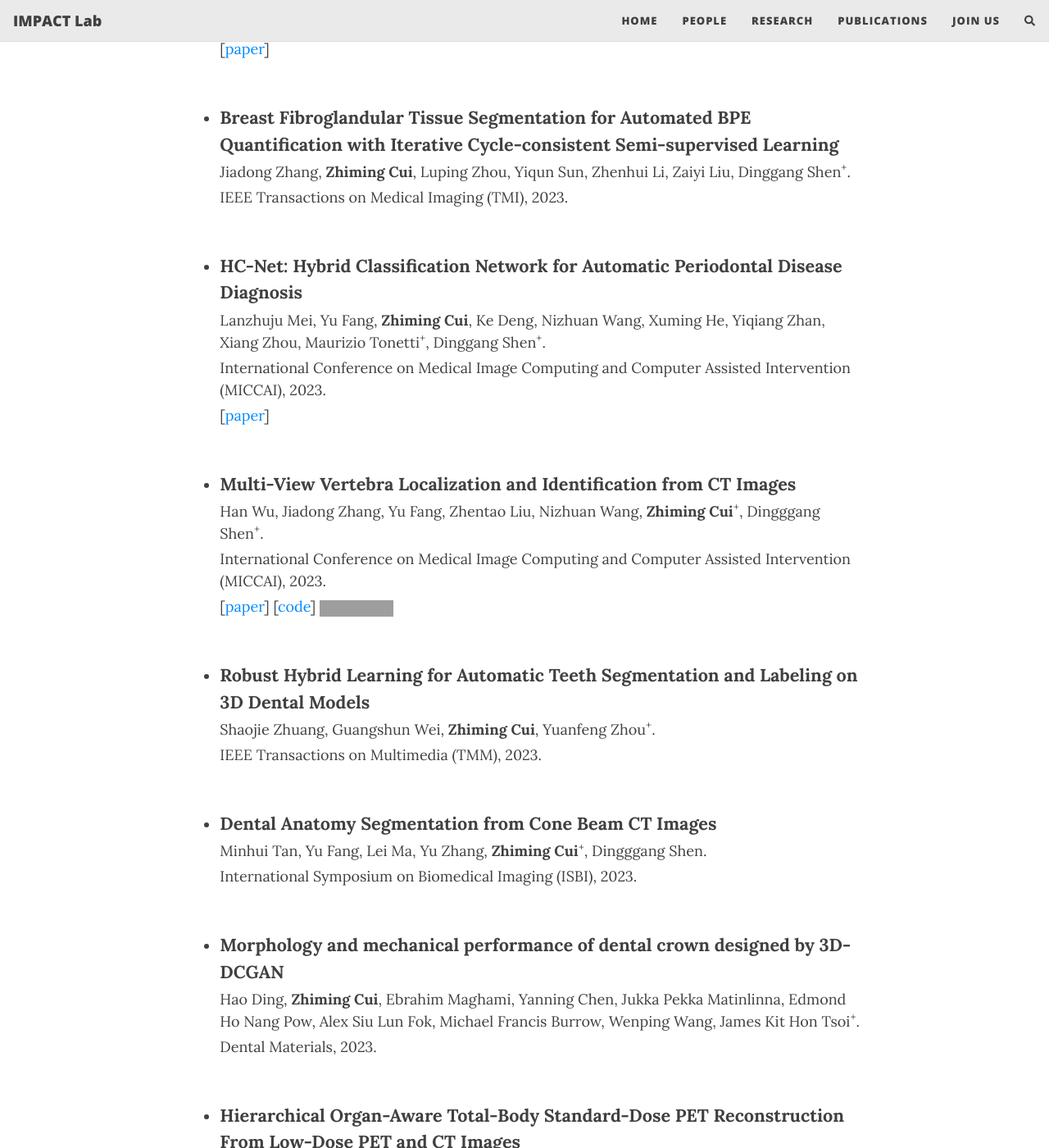
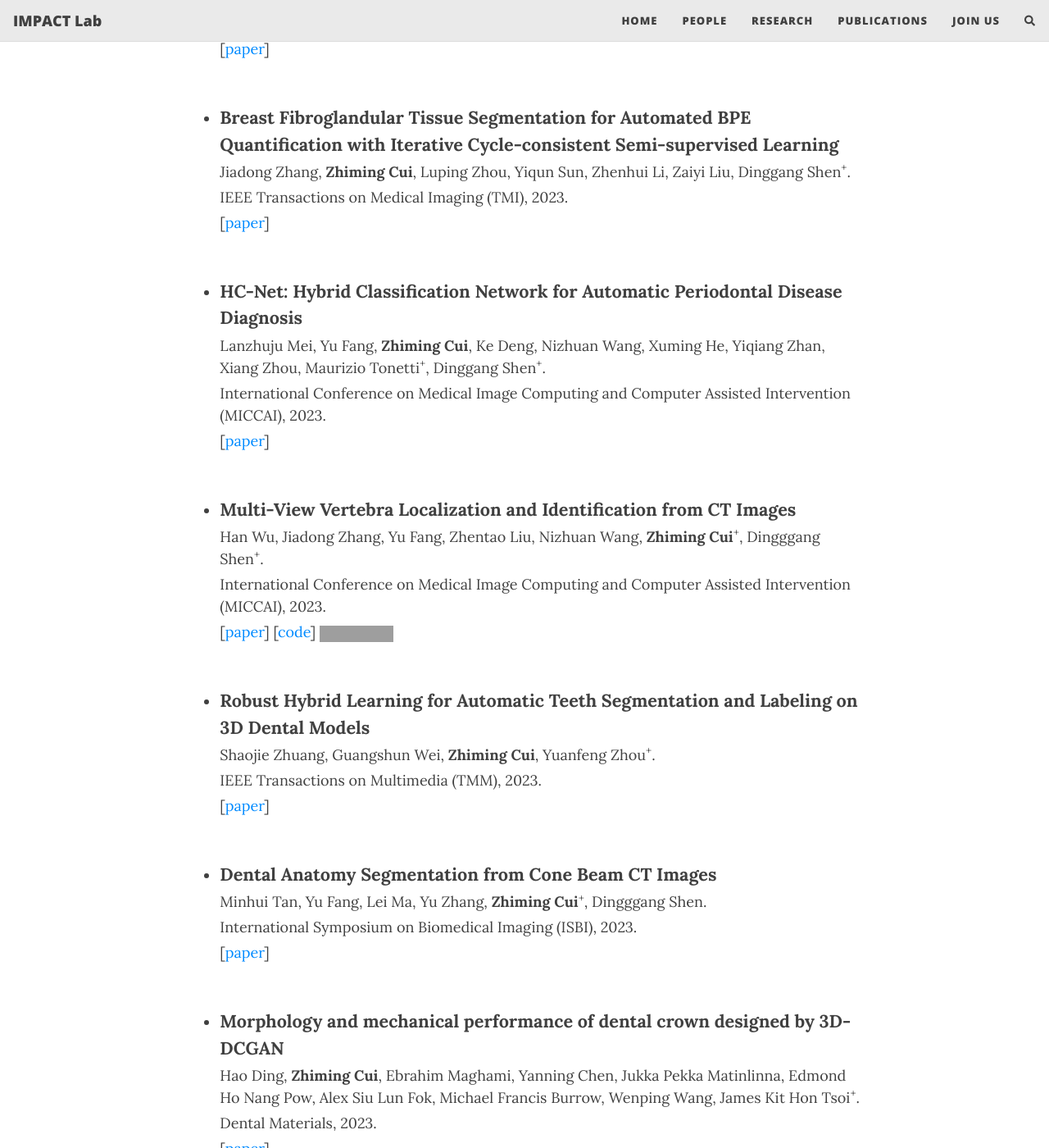
Before and after one commit to ShanghaiTech-IMPACT/shanghaitech-impact.github.io, a Jekyll site: the page built from publications.md, in a window 1280 px wide and 1400 px high, scrolled down 792 px. Shown: the whole window at 82% size. Built offline with Jekyll 4.4.1, drawn with Linux system fonts in a browser that asks for light colours; nearby versions of some CDN libraries; comment, search, counter and statistics services are not loaded; some of the changed text lies outside the part shown; grey boxes are pictures that could not be loaded.

Commit message:
Update publications.md

```diff
--- a/publications.md
+++ b/publications.md
@@ -21,11 +21,6 @@
             <p>British Machine Vision Conference (BMVC), 2023.</p>
             <p>[<a href="https://arxiv.org/abs/2310.11106" >paper</a>]</p>
     	</li>
-        <!-- <li>
-            <div class="title">A Generalized Dual-domain Generative Framework with Hierarchical Consistency for Medical Image Reconstruction and Synthesis</div>
-            <p>Jiadong Zhang*, Kaicong Sun*, Junwei Yang*, Yan Hu*, Yuning Gu*, <strong>Zhiming Cui</strong>*, Xiaopeng Zong, Fei Gao, Dinggang Shen<sup>+</sup>.</p>
-            <p>Nature Communications Engineering, 2023.</p>
-    	</li> -->
         <li>
             <div class="title">DTR-Net: Dual-space 3D Tooth Model Reconstruction from Panoramic X-ray Images</div>
             <p>Lanzhuju Mei, Yu Fang, Yue Zhao, Xiang Sean Zhou, Min Zhu, <strong>Zhiming Cui</strong><sup>+</sup>, Dinggang Shen<sup>+</sup>.</p>
@@ -36,6 +31,7 @@
             <div class="title">Breast Fibroglandular Tissue Segmentation for Automated BPE Quantification with Iterative Cycle-consistent Semi-supervised Learning</div>
             <p>Jiadong Zhang, <strong>Zhiming Cui</strong>, Luping Zhou, Yiqun Sun, Zhenhui Li, Zaiyi Liu, Dinggang Shen<sup>+</sup>.</p>
             <p>IEEE Transactions on Medical Imaging (TMI), 2023.</p>
+            <p>[<a href="https://ieeexplore.ieee.org/abstract/document/10265133/" >paper</a>]</p>
     	</li>
         <li>
             <div class="title">HC-Net: Hybrid Classification Network for Automatic Periodontal Disease Diagnosis</div>
@@ -53,21 +49,25 @@
             <div class="title">Robust Hybrid Learning for Automatic Teeth Segmentation and Labeling on 3D Dental Models</div>
             <p>Shaojie Zhuang, Guangshun Wei, <strong>Zhiming Cui</strong>, Yuanfeng Zhou<sup>+</sup>.</p>
             <p>IEEE Transactions on Multimedia (TMM), 2023.</p>
+            <p>[<a href="https://ieeexplore.ieee.org/abstract/document/10169899" >paper</a>]</p>
     	</li>
         <li>
             <div class="title">Dental Anatomy Segmentation from Cone Beam CT Images</div>
             <p>Minhui Tan, Yu Fang, Lei Ma, Yu Zhang, <strong>Zhiming Cui</strong><sup>+</sup>, Dingggang Shen.</p>
             <p>International Symposium on Biomedical Imaging (ISBI), 2023.</p>
+            <p>[<a href="https://ieeexplore.ieee.org/abstract/document/10230393/" >paper</a>]</p>
     	</li>
         <li>
             <div class="title">Morphology and mechanical performance of dental crown designed by 3D-DCGAN</div>
             <p>Hao Ding, <strong>Zhiming Cui</strong>, Ebrahim Maghami, Yanning Chen, Jukka Pekka Matinlinna, Edmond Ho Nang Pow, Alex Siu Lun Fok, Michael Francis Burrow, Wenping Wang, James Kit Hon Tsoi<sup>+</sup>.</p>
             <p>Dental Materials, 2023.</p>
+            <p>[<a href="https://www.sciencedirect.com/science/article/pii/S0109564123000416" >paper</a>]</p>
     	</li>
         <li>
             <div class="title">Hierarchical Organ-Aware Total-Body Standard-Dose PET Reconstruction From Low-Dose PET and CT Images</div>
             <p>Jiadong Zhang, <strong>Zhiming Cui</strong>, Caiwen Jiang, Shanshan Guo, Fei Gao, Dinggang Shen<sup>+</sup>.</p>
             <p>IEEE Transactions on Neural Networks and Learning Systems (TNNLS), 2023.</p>
+            <p>[<a href="https://ieeexplore.ieee.org/abstract/document/10121706" >paper</a>]</p>
     	</li>
     </ul>
 </html>
@@ -79,21 +79,25 @@
             <div class="title">BowelNet: Joint Semantic-Geometric Ensemble Learning for Bowel Segmentation from Both Partially and Fully Labeled CT Images</div>
             <p>Chong Wang*, <strong>Zhiming Cui</strong>*, Junwei Yang, Miaofei Han, Gustavo Carneiro, Dinggang Shen<sup>+</sup>.</p>
             <p>IEEE Transactions on Medical Imaging (TMI), 2022.</p>
+            <p>[<a href="https://ieeexplore.ieee.org/abstract/document/9966840" >paper</a>]</p>
         </li>
         <li>
             <div class="title">Grayscale self-adjusting network with weak feature enhancement for 3D lumbar anatomy segmentation</div>
             <p>Jinhua Liu, <strong>Zhiming Cui</strong>, Christian Desrosiers, Shuyi Lu, Yuanfeng Zhou<sup>+</sup>.</p>
             <p>Medical Image Analysis (MedIA), 2022.</p>
+            <p>[<a href="https://www.sciencedirect.com/science/article/pii/S1361841522002092" >paper</a>]</p>
         </li>
         <li>
             <div class="title">Mapping in Cycles: Dual-Domain PET-CT Synthesis Framework with Cycle-Consistent Constraints</div>
             <p>Jiadong Zhang, <strong>Zhiming Cui</strong>, Caiwen Jiang, Jingyang Zhang, Fei Gao, Dinggang Shen<sup>+</sup>.</p>
             <p>International Conference on Medical Image Computing and Computer-Assisted Intervention (MICCAI), 2022.</p>
+            <p>[<a href="https://link.springer.com/chapter/10.1007/978-3-031-16446-0_72" >paper</a>]</p>
         </li>
         <li>
             <div class="title">Curvature-Enhanced Implicit Function Network for High-quality Tooth Model Generation from CBCT Images</div>
             <p>Yu Fang, <strong>Zhiming Cui</strong>, Lei Ma, Lanzhuju Mei, Bojun Zhang, Yue Zhao, Zhihao Jiang, Yiqiang Zhan, Yongsheng Pan, Min Zhu, Dinggang Shen<sup>+</sup>.</p>
             <p>International Conference on Medical Image Computing and Computer-Assisted Intervention (MICCAI), 2022.</p>
+            <p>[<a href="https://link.springer.com/chapter/10.1007/978-3-031-16443-9_22" >paper</a>]</p>
         </li>
         <li>
             <div class="title">A fully Automatic AI System for Tooth and Alveolar Bone Segmentation from Cone-beam CT Images</div>
@@ -105,20 +109,24 @@
             <div class="title">Reconstruction of Standard-Dose Pet From Low-Dose Pet Via Dual-Frequency Supervision and Global Aggregation Module</div>
             <p>Caiwen Jiang, Yongsheng Pan, <strong>Zhiming Cui</strong>, Dinggang Shen<sup>+</sup>.</p>
             <p>IEEE 19th International Symposium on Biomedical Imaging (ISBI), 2022.</p>
+            <p>[<a href="https://ieeexplore.ieee.org/abstract/document/9761694" >paper</a>]</p>
         </li><li>
             <div class="title">Structure-Aware Long Short-Term Memory Network for 3D Cephalometric Landmark Detection</div>
             <p>Runnan Chen, Yuexin Ma, Nenglun Chen, Lingjie Liu, <strong>Zhiming Cui</strong>, Yanhong Lin, Wenping Wang<sup>+</sup>.</p>
             <p>IEEE Transactions on Medical Imaging (TMI), 2022.</p>
+            <p>[<a href="https://ieeexplore.ieee.org/abstract/document/9705609" >paper</a>]</p>
         </li>
         <li>
             <div class="title">Semantic Graph Attention with Explicit Anatomical Association Modeling for Tooth Segmentation from CBCT Images</div>
             <p>Pengcheng Li, Yang Liu, <strong>Zhiming Cui</strong>, Feng Yang, Yue Zhao<sup>+</sup>, Chunfeng Lian<sup>+</sup>, Chenqiang Gao.</p>
             <p>IEEE Transactions on Medical Imaging (TMI), 2022.</p>
+            <p>[<a href="https://ieeexplore.ieee.org/abstract/document/9785606" >paper</a>]</p>
         </li>
         <li>
             <div class="title">Dense Representative Tooth Landmark/axis Detection Network on 3D Model</div>
             <p>Guangshun Wei, <strong>Zhiming Cui</strong>, Jie Zhu, Lei Yang, Yuanfeng Zhou, P Singh, Min Gu, Wenping Wang<sup>+</sup>.</p>
             <p>Computer Aided Geometric Design (CAGD), 2022.</p>
+            <p>[<a href="https://www.sciencedirect.com/science/article/pii/S0167839622000139" >paper</a>]</p>
         </li>
     </ul>
 </html>
@@ -130,46 +138,55 @@
             <div class="title">Self-Attention Implicit Function Networks for 3D Dental Data Completion</div>
             <p>Yuhan Ping, Guodong Wei, Lei Yang, <strong>Zhiming Cui</strong>, Wenping Wang<sup>+</sup>.</p>
             <p>Computer Aided Geometric Design (CAGD), 2021.</p>
+            <p>[<a href="https://www.sciencedirect.com/science/article/pii/S0167839621000716" >paper</a>]</p>
         </li>
         <li>
             <div class="title">Domain Generalization for Mammography Detection via Multi-style and Multi-view Contrastive Learning</div>
             <p>Zheren Li*, <strong>Zhiming Cui</strong>*, Sheng Wang, Yuji Qi, Ouyang Xi, Yuezhi Yang, Jiezhi Cheng<sup>+</sup>.</p>
             <p>International Conference on Medical Image Computing and Computer Assisted Intervention (MICCAI), 2021.</p>
+            <p>[<a href="https://link.springer.com/chapter/10.1007/978-3-030-87234-2_10" >paper</a>]</p>
         </li>
         <li>
             <div class="title">Motion Correction for Liver DCE-MRI with Time-Intensity Curve Constraint</div>
             <p>Yuhang Sun, Dongming Wei, <strong>Zhiming Cui</strong>, YUjia Zhou, Caiwen Jiang, Jiameng Liu, Qianjin Feng, Dinggang Shen<sup>+</sup>.</p>
             <p>International Conference on Medical Image Computing and Computer Assisted Intervention (MICCAI), 2021.</p>
+            <p>[<a href="https://link.springer.com/chapter/10.1007/978-3-030-87234-2_69" >paper</a>]</p>
         </li>
         <li>
             <div class="title">Confidence-aware Cascaded Network for Fetal Brain Segmentation on MR Images</div>
             <p>Xukun Zhang*, <strong>Zhiming Cui</strong>*, Jie Wei, Jingjiao Lou, Changan Chen, Wenxin Hu, He Zhang, Tao Zhou, Feng Shi, Dinggang Shen<sup>+</sup>.</p>
             <p>International Conference on Medical Image Computing and Computer Assisted Intervention (MICCAI), 2021.</p>
+            <p>[<a href="https://link.springer.com/chapter/10.1007/978-3-030-87199-4_55" >paper</a>]</p>
         </li>
         <li>
             <div class="title">VertNet: Accurate Vertebra Localization and Identification Network from CT Images</div>
             <p><strong>Zhiming Cui</strong>, Changjian Li, Lei Yang, Chunfeng Lian, Feng Shi, Wenping Wang, Dijia Wu, Dinggang Shen<sup>+</sup>.</p>
             <p>International Conference on Medical Image Computing and Computer Assisted Intervention (MICCAI), 2021.</p>
+            <p>[<a href="https://link.springer.com/chapter/10.1007/978-3-030-87240-3_27" >paper</a>]</p>
         </li>
         <li>
             <div class="title">Consistent Segmentation of Longitudinal Brain MR Images with Spatio-Temporal Constrained Networks</div>
             <p>Jie Wei, Feng Shi, <strong>Zhiming Cui</strong>, Yongsheng Pan, Yong Xia, Dinggang Shen<sup>+</sup>.</p>
             <p>International Conference on Medical Image Computing and Computer Assisted Intervention (MICCAI), 2021.</p>
+            <p>[<a href="https://link.springer.com/chapter/10.1007/978-3-030-87193-2_9" >paper</a>]</p>
         </li>
         <li>
             <div class="title">Structure-Driven Unsupervised Domain Adaptation for Cross-Modality Cardiac Segmentation</div>
             <p><strong>Zhiming Cui</strong>, Changjian Li, Nenglun Chen, Guodong Wei, Runnan Chen, Lei Yang, Dinggang Shen, Wenping Wang<sup>+</sup>.</p>
             <p>IEEE Transactions on Medical Imaging (TMI), 2021.</p>
+            <p>[<a href="https://ieeexplore.ieee.org/abstract/document/9463875" >paper</a>]</p>
         </li>
         <li>
             <div class="title">Hierarchical Morphology-Guided Tooth Instance Segmentation from CBCT Images</div>
             <p><strong>Zhiming Cui</strong>, Bojun Zhang, Chunfeng Lian, Changjian Li, Yang Lei, Min Zhu, Wenping Wang, Dinggang Shen.</p>
             <p>Information Processing in Medical Imaging (IPMI Oral), 2021.</p>
+            <p>[<a href="https://link.springer.com/chapter/10.1007/978-3-030-78191-0_12" >paper</a>]</p>
         </li>
         <li>
             <div class="title">TSGCNet: Discriminative Geometric Feature Learning with Two-Stream GraphConvolutional Network for 3D Dental Model Segmentation</div>
             <p>Lingming Zhang, Yue Zhao, Deyu Meng, <strong>Zhiming Cui</strong>, Chenqiang Gao, Chunfeng Lian, Dinggang Shen<sup>+</sup>.</p>
             <p>IEEE Conference on Computer Vision and Pattern Recognition (CVPR), 2021.</p>
+            <p>[<a href="http://openaccess.thecvf.com/content/CVPR2021/html/Zhang_TSGCNet_Discriminative_Geometric_Feature_Learning_With_Two-Stream_Graph_Convolutional_Network_CVPR_2021_paper.html" >paper</a>]</p>
         </li>
     </ul>
 </html>
@@ -181,21 +198,25 @@
             <div class="title">TSegNet: An efficient and accurate tooth segmentation network on 3D dental model</div>
             <p><strong>Zhiming Cui</strong>, Changjian Li, Nenglun Chen, Guodong Wei, Runnan Chen, Yuanfeng Zhou, Dinggang Shen, Wenping Wang<sup>+</sup>.</p>
             <p>Medical Image Analysis (MedIA), 2020.</p>
+            <p>[<a href="https://www.sciencedirect.com/science/article/pii/S1361841520303133" >paper</a>]</p>
         </li>
         <li>
             <div class="title">TANet: Towards Fully Automatic Tooth Arrangement</div>
             <p>Guodong Wei, <strong>Zhiming Cui</strong>, Yumeng Liu, Nenglun Chen, Runnan Chen, Guiqing Li, Wenping Wang<sup>+</sup>.</p>
             <p>European Conference on Computer Vision (ECCV), 2020.</p>
+            <p>[<a href="https://link.springer.com/chapter/10.1007/978-3-030-58555-6_29" >paper</a>]</p>
         </li>
         <li>
             <div class="title">Mapping in a cycle: Sinkhorn regularized unsupervised learning for point cloud shapes</div>
             <p>Yang Lei, Wenxi Liu, <strong>Zhiming Cui</strong>, Nenglun Chen, Wenping Wang<sup>+</sup>.</p>
             <p>European Conference on Computer Vision (ECCV), 2020.</p>
+            <p>[<a href="https://link.springer.com/chapter/10.1007/978-3-030-58607-2_27" >paper</a>]</p>
         </li>
         <li>
             <div class="title">Unsupervised learning of intrinsic structural representation points</div>
             <p>Nenglun Chen, Lingjie Liu, <strong>Zhiming Cui</strong>, Runnan Chen, Changhe Tu, Wenping Wang<sup>+</sup>.</p>
             <p>IEEE Conference on Computer Vision and Pattern Recognition (CVPR), 2020.</p>
+            <p>[<a href="https://openaccess.thecvf.com/content_CVPR_2020/html/Chen_Unsupervised_Learning_of_Intrinsic_Structural_Representation_Points_CVPR_2020_paper.html" >paper</a>]</p>
         </li>
     </ul>
 </html>
@@ -207,6 +228,7 @@
             <div class="title">ToothNet: Automatic Tooth Instance Segmentation and Identification from Cone Beam CT Images</div>
             <p><strong>Zhiming Cui</strong>, Changjian Li, Wenping Wang<sup>+</sup>.</p>
             <p>IEEE Conference on Computer Vision and Pattern Recognition (CVPR), 2019.</p>
+            <p>[<a href="https://openaccess.thecvf.com/content_CVPR_2019/html/Cui_ToothNet_Automatic_Tooth_Instance_Segmentation_and_Identification_From_Cone_Beam_CVPR_2019_paper.html" >paper</a>]</p>
     	</li>
     </ul>
 </html>
```
